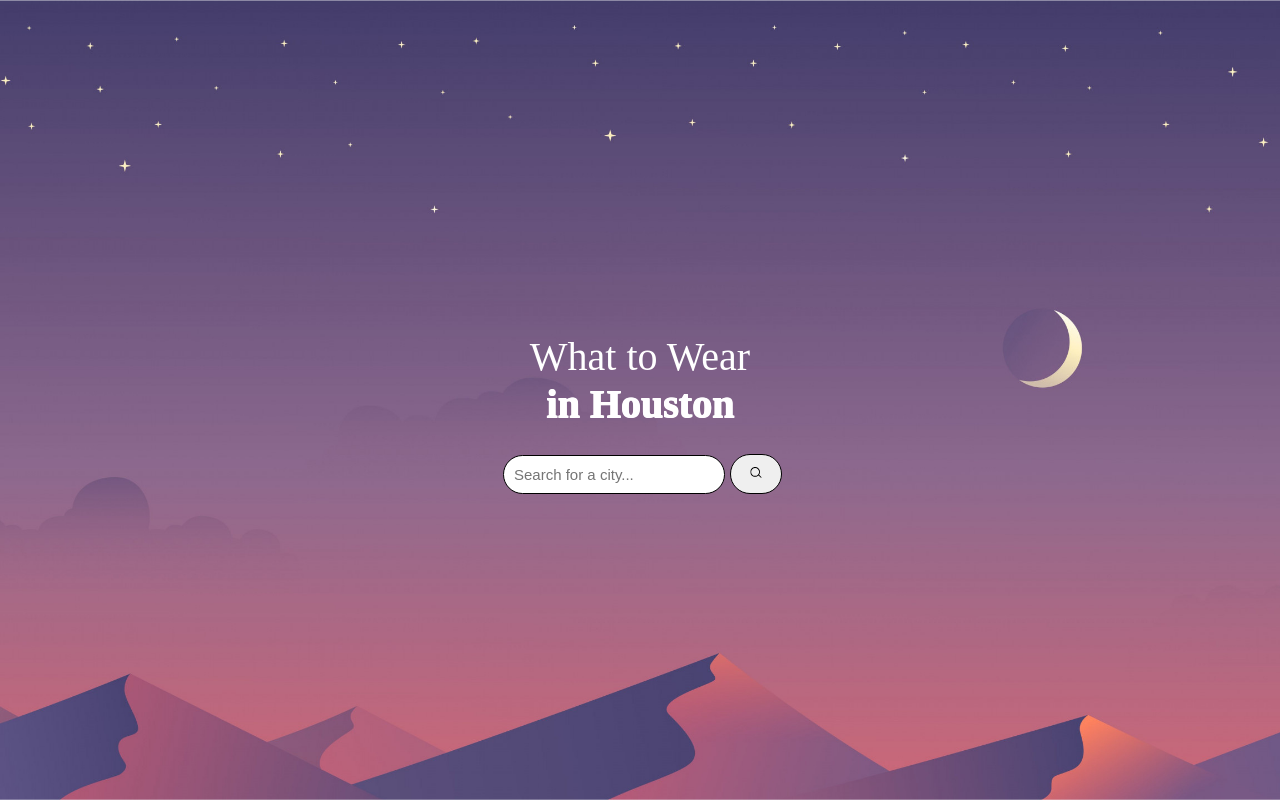
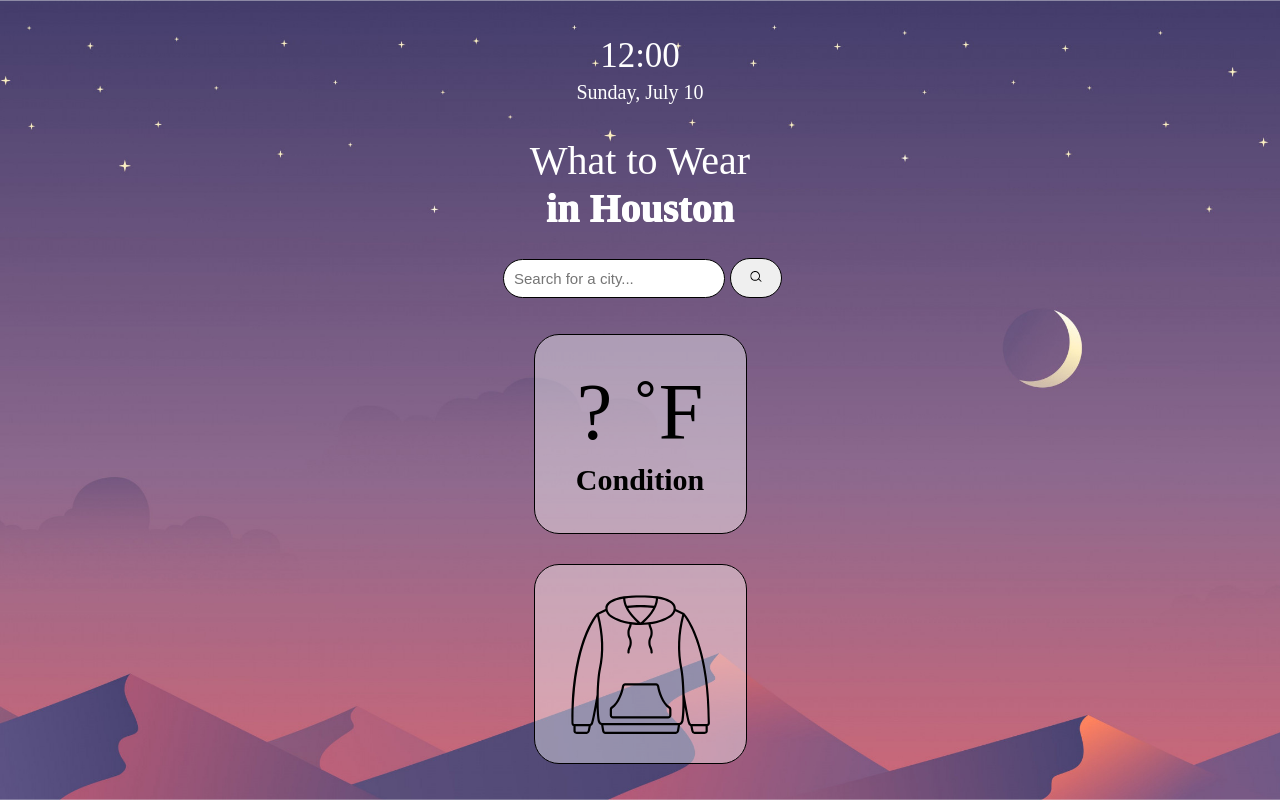
Before and after one commit to lancechincodes/what-to-wear, a React (Create React App) app: page /search in a window 1280 px wide. Built offline with nearby package versions, Linux system fonts and the light colour scheme; a web font is replaced by a local one.

Commit message:
Add rotating clothes selection in weather info start component

```diff
--- /dev/null
+++ b/src/components/DateTimeStart.js
@@ -0,0 +1,12 @@
+import '../cssFiles/DateTime.css'
+
+function DateTimeStart() {
+    return(
+        <div className="dateTime">
+            <p className="time">12:00</p>
+            <p className="date">Sunday, July 10</p>
+        </div>
+    )
+}
+
+export default DateTimeStart
--- a/src/components/SearchPage.js
+++ b/src/components/SearchPage.js
@@ -1,10 +1,14 @@
 // import '../cssFiles/SearchPage.css'
+import DateTimeStart from './DateTimeStart'
 import SearchForm from './SearchForm'
+import WeatherInfoStart from './WeatherInfoStart'
 
 function SearchPage() {
     return (
         <div className="search-page">
+            <DateTimeStart />
             <SearchForm />
+            <WeatherInfoStart />
         </div>
     )
 }
--- /dev/null
+++ b/src/components/WeatherInfoStart.js
@@ -0,0 +1,38 @@
+import tanktop from '../images/tank-top.svg'
+import tshirt from '../images/t-shirt.svg'
+import longsleeve from '../images/long-sleeve.svg'
+import hoodie from '../images/hoodie.svg'
+import raincoat from '../images/raincoat.svg'
+import '../cssFiles/WeatherInfo.css'
+import { useEffect, useState } from 'react'
+
+const clothes = [tanktop, tshirt, longsleeve, hoodie, raincoat]
+
+function WeatherInfo() {
+    const [currentClothingItem, setCurrentClothingItem] = useState(null)
+
+    useEffect(() => {
+        const clothesInterval = setInterval(() => {
+            setCurrentClothingItem(clothes[Math.floor(Math.random() * clothes.length)])
+        }, 2000)
+
+        // cleanup function
+        return () => clearInterval(clothesInterval)
+        }, [])
+
+    return (
+        <div className="weatherInfo">
+            <div className="box tempCondition">
+                <h1 className="temperature">? ˚F</h1>
+                <h2 className="condition">Condition</h2>
+            </div>
+            <div className="box clothingIcon">
+                {!currentClothingItem
+                    ? <img className="clothesImg" src={tshirt} alt="T-shirt"></img>
+                    : <img className="clothesImg" src={currentClothingItem} alt="T-shirt"></img>}
+            </div>
+        </div>
+    )
+}
+
+export default WeatherInfo
--- a/src/cssFiles/Home.css
+++ b/src/cssFiles/Home.css
@@ -20,7 +20,7 @@
 
 .enter-button {
     background: rgb(255,255,255,.7);
-    width: 200px;
+    width: 140px;
     border-radius: 25px;
     box-shadow: 1px 2px #574976;
     display: flex;
--- a/src/cssFiles/WeatherInfo.css
+++ b/src/cssFiles/WeatherInfo.css
@@ -14,6 +14,7 @@
     flex-direction: column;
     justify-content: center;
     align-items: center;
+    border: 1px solid black;
 }
 
 .temperature {
@@ -23,7 +24,7 @@
 }
 
 .condition {
-    font-size: 35px;
+    font-size: 30px;
     margin: 5px;
 
 }
```
